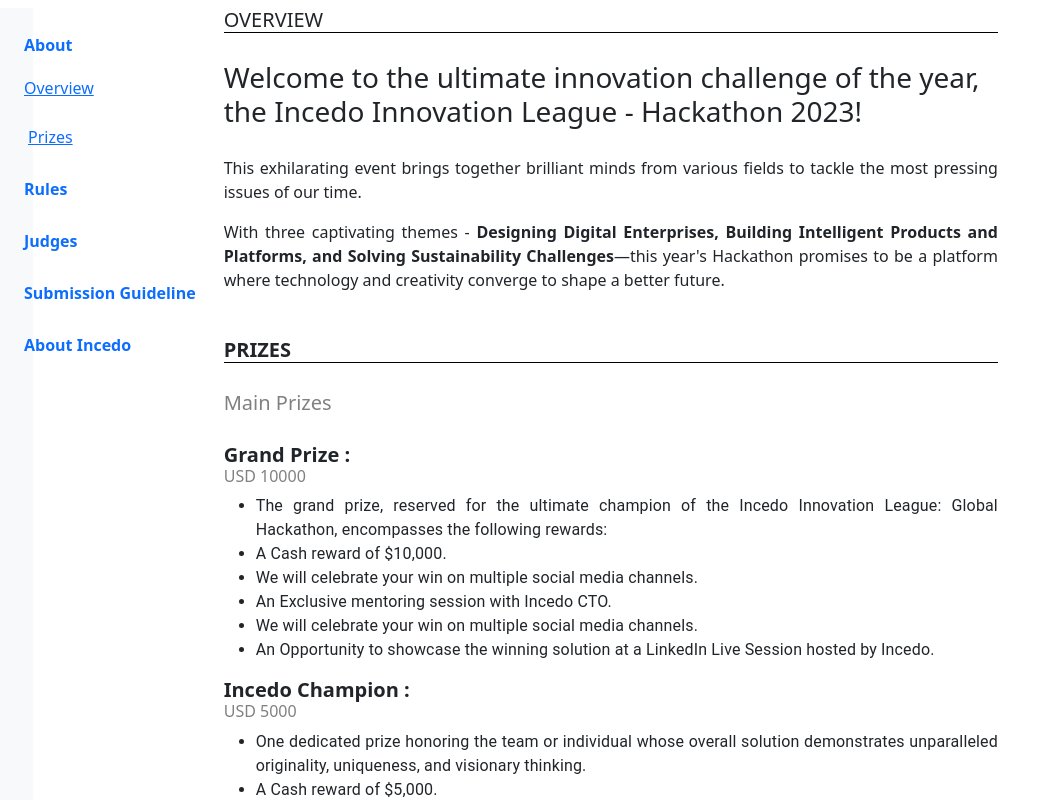
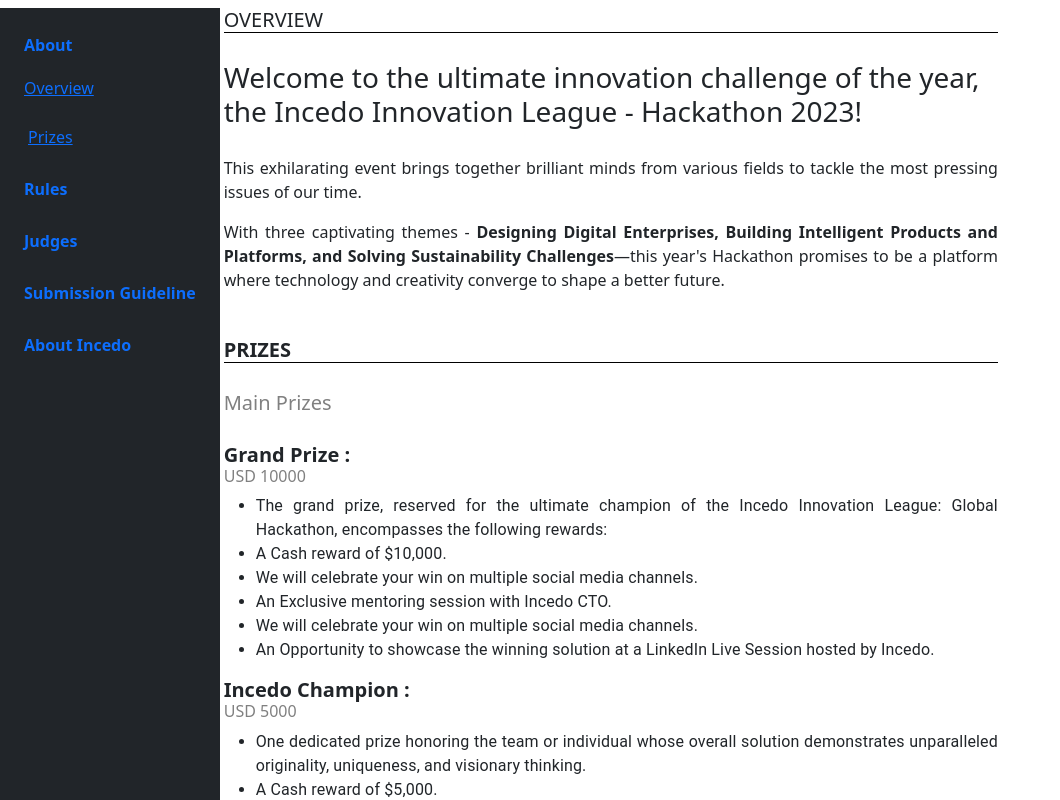
Before and after one commit to erikarai/https---github.com-erikarai-my-home, a React (Create React App) app: page /over in a window 1280 px wide. Shown: the top 800 px of the page, without its empty margins (0-1060 px from the left). Built offline with nearby package versions, Linux system fonts and the light colour scheme.

Commit message:
background-black

```diff
--- a/src/Component/MainBody.js
+++ b/src/Component/MainBody.js
@@ -11,9 +11,9 @@ import { Typography } from '@mui/material';
 function MainBody() {
   return (
 <>
-<div id="overview" class="inner-panel" >
+<div id="overview" className="inner-panel" >
 
-    <h2 class="regular dark weight-600 caps inline-block float-left fs-5"  style={{textAlign : 'justify'}}>
+    <h2 className="regular dark weight-600 caps inline-block float-left fs-5"  style={{textAlign : 'justify'}}>
 
      OVERVIEW
         <div style={{flex: 1, height: '1px', backgroundColor: 'black'}} />
@@ -29,7 +29,7 @@ function MainBody() {
 <p style={{textAlign : 'justify'}}>With three captivating themes - <strong>Designing Digital Enterprises, Building Intelligent Products and Platforms, and Solving Sustainability Challenges</strong>—this year's Hackathon promises to be a platform where technology and creativity converge to shape a better future.&nbsp;</p>
 </div>
 
-<div id="overview" class="inner-panel" >
+<div id="prize" className="inner-panel" >
 
     <h2 className="regular dark weight-600 caps inline-block float-left fs-5"  style={{textAlign : 'justify', padding:"30px 0px 0px 0px"}}>
      <b>PRIZES</b>
--- a/src/Component/Sidebar.js
+++ b/src/Component/Sidebar.js
@@ -8,9 +8,9 @@ import ScrollToTopButton from './ScrollToTopButton'
 function Sidebar() {
   return (
      <div className='d-flex'>
-    <div className="p-2 style={{ flex : 1.5}}">
-    <div className="row flex-nowrap">
-        <div className="col-auto col-md-3 col-xl-2 px-sm-2 px-0 bg-light">
+    <div className="p-2 style={{ flex : 1.5}} ">
+    <div className="row flex-nowrap bg-dark">
+        <div className="col-auto col-md-3 col-xl-2 px-sm-2 px-0">
             <div className="d-flex flex-column align-items-center align-items-sm-start px-3 pt-2 text-white min-vh-100">
                 {/* <a href="/" className="d-flex align-items-center pb-3 mb-md-0 me-md-auto text-white text-decoration-none">
                     <span className="fs-5 d-none d-sm-inline">Menu</span>
@@ -60,7 +60,7 @@ function Sidebar() {
              <MainBody />
            </div>
            <div className='p-2' style={{flex : 0.5}}>
-            <div className='Scroll'><ScrollToTopButton/></div>
+            <ScrollToTopButton/>
            </div>
            {/* <Outlet /> */}
 </div>
```
